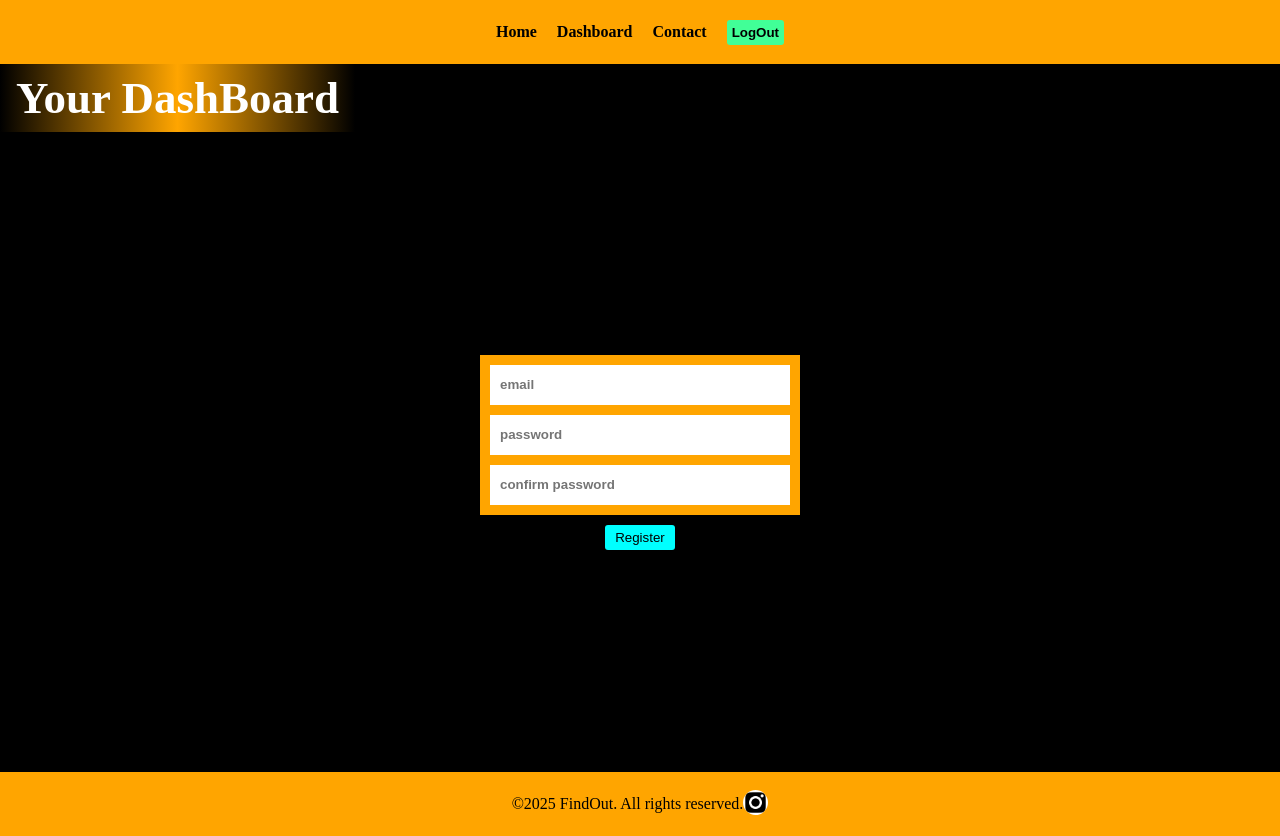
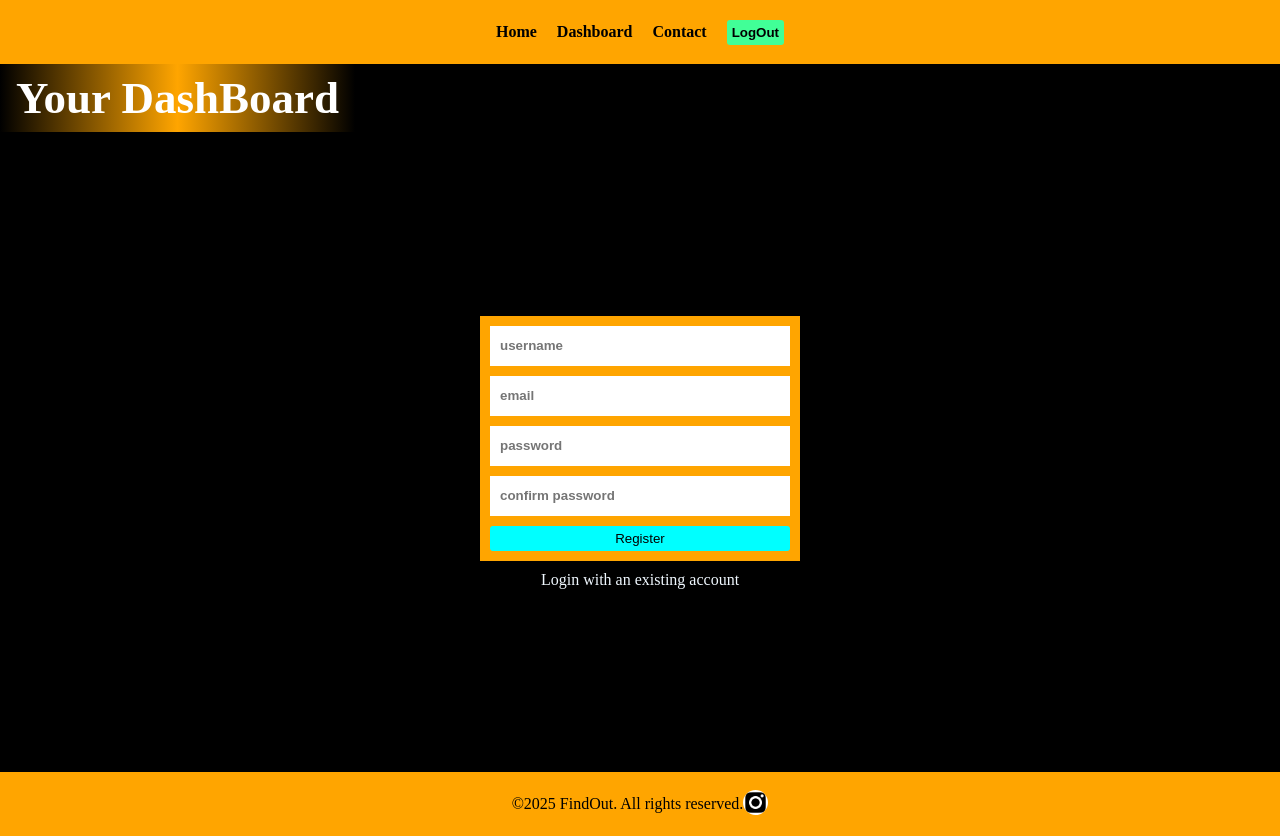
Before and after one commit to Al-Ashir-Intisar/reslife-employee-tracker-app, a Next.js app in the folder findout/: page /dashboard/register in a window 1280 px wide. Built offline with nearby package versions, Linux system fonts and the light colour scheme.

Commit message:
Implemented new user registration with user input details and hashed passwords.

```diff
--- a/findout/package.json
+++ b/findout/package.json
@@ -9,6 +9,7 @@
     "lint": "next lint"
   },
   "dependencies": {
+    "bcryptjs": "^3.0.2",
     "mongodb": "^6.17.0",
     "mongoose": "^8.15.1",
     "mongose": "^0.0.2-security",
--- a/findout/src/app/dashboard/(authentication)/login/page.jsx
+++ b/findout/src/app/dashboard/(authentication)/login/page.jsx
@@ -2,6 +2,7 @@
 import React from "react";
 import styles from "./page.module.css";
 import { signIn } from "next-auth/react";
+import Link from "next/link";
 
 const login = () => {
   return (
@@ -10,7 +11,7 @@ const login = () => {
         <form className={styles.form}>
           <input type="text" placeholder="email" className={styles.input} />
           <input
-            type="passwors"
+            type="password"
             placeholder="password"
             className={styles.input}
           />
@@ -34,6 +35,9 @@ const login = () => {
         >
           Log In With Google
         </button>
+        <Link href="/dashboard/register" className={styles.link}>
+          Create a new account
+        </Link>
       </div>
     </div>
   );
--- a/findout/src/app/dashboard/(authentication)/login/page.module.css
+++ b/findout/src/app/dashboard/(authentication)/login/page.module.css
@@ -37,3 +37,8 @@
   color: rgb(9, 35, 9);
   background-color: rgb(21, 253, 176);
 }
+
+.link:hover {
+  color: rgb(21, 253, 176);
+  cursor: pointer;
+}
--- a/findout/src/app/dashboard/(authentication)/register/page.jsx
+++ b/findout/src/app/dashboard/(authentication)/register/page.jsx
@@ -1,24 +1,74 @@
 "use client";
 import React from "react";
 import styles from "./page.module.css";
+import Link from "next/link";
+import { useState } from "react";
+import { useRouter } from "next/navigation";
 
 const register = () => {
+  const [error, setError] = useState(false);
+  const router = useRouter();
+
+  const handleSubmit = async (e) => {
+    e.preventDefault();
+    // Here you would typically handle the form submission,
+    const name = e.target[0].value;
+    const email = e.target[1].value;
+    const password = e.target[2].value;
+    const confirmPassword = e.target[3].value;
+
+    try {
+      const response = await fetch("/api/auth/register", {
+        method: "POST",
+        headers: {
+          "Content-Type": "application/json",
+        },
+        body: JSON.stringify({
+          name,
+          email,
+          password,
+          confirmPassword,
+        }),
+      });
+
+      response.status === 201 && router.push("/dashboard/login?success=Account created successfully");
+    } catch (error) {
+      setError(true);
+      console.error("Error during registration:", error);
+    }
+
+    // such as sending the data to your backend or an API.
+    console.log("Form submitted");
+  };
+
   return (
     <div className="pageContent">
       <div className={styles.registerDev}>
-        <form className={styles.form}>
-          <input type="text" placeholder="email" className={styles.input} />
+        <form className={styles.form} onSubmit={handleSubmit}>
           <input
-            type="passwors"
+            type="text"
+            placeholder="username"
+            className={styles.input}
+            required
+          />
+          <input
+            type="text"
+            placeholder="email"
+            className={styles.input}
+            required
+          />
+          <input
+            type="password"
             placeholder="password"
             className={styles.input}
+            required
           />
           <input
             type="password"
             placeholder="confirm password"
             className={styles.input}
+            required
           />
-        </form>
           <button
             className={styles.register}
             onClick={() => {
@@ -27,6 +77,11 @@ const register = () => {
           >
             Register
           </button>
+        </form>
+        {error && "Something went wrong!"}
+        <Link href="/dashboard/login" className={styles.link}>
+          Login with an existing account
+        </Link>
       </div>
     </div>
   );
--- a/findout/src/app/dashboard/(authentication)/register/page.module.css
+++ b/findout/src/app/dashboard/(authentication)/register/page.module.css
@@ -37,3 +37,8 @@
   color: rgb(9, 35, 9);
   background-color: rgb(21, 253, 176);
 }
+
+.link:hover {
+  color: rgb(21, 253, 176);
+  cursor: pointer;
+}
```
Also changed, not shown: findout/src/app/api/auth/register/route.js (added, +34 -0 lines), 1 other file (tests, documents, lock files or other folders). Lines whose indentation alone changed are shown as unchanged.
